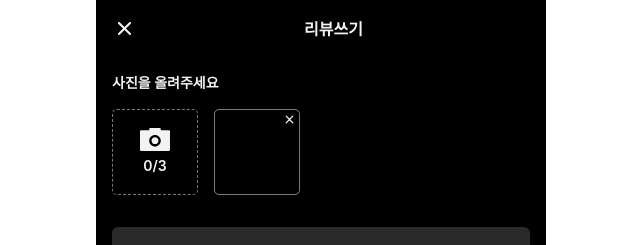
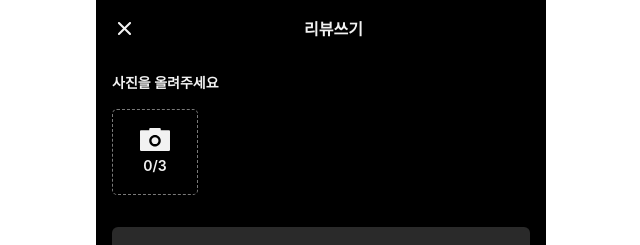
Before and after one commit to PhotoBoothMap/Client-web, a Next.js app in the folder photo-booth/: page /booth/1/review/create in a window 1280 px wide. Shown: the top 245 px of the page, without its empty margins (319-959 px from the left). Built offline with nearby package versions, Linux system fonts and the light colour scheme.

Commit message:
😺[CHORE] registered photo (#14)

```diff
--- a/photo-booth/pages/booth/[boothId]/review/create.tsx
+++ b/photo-booth/pages/booth/[boothId]/review/create.tsx
@@ -62,11 +62,19 @@ const BoothReviewCreatePage = () => {
                   </div>
                   <div className={`font-semibold text-sm`}>{photos.length}/3</div>
                 </RegisterPhotoBoxStyle>
-                <PreviewPhotoBoxStyle>
-                  <div className="delete-button cursor-pointer">
-                    <Image src={`/common/close.svg`} width={15} height={15} alt="사진 삭제 버튼" />
-                  </div>
-                </PreviewPhotoBoxStyle>
+                {photos.length > 0 &&
+                  photos.map((photoUrl) => (
+                    <PreviewPhotoBoxStyle photoUrl={photoUrl}>
+                      <div className="delete-button">
+                        <Image
+                          src={`/common/close.svg`}
+                          width={15}
+                          height={15}
+                          alt="사진 삭제 버튼"
+                        />
+                      </div>
+                    </PreviewPhotoBoxStyle>
+                  ))}
               </div>
             </div>
             <div className={`p-4`}>
--- a/photo-booth/styles/review/ReviewStyle.tsx
+++ b/photo-booth/styles/review/ReviewStyle.tsx
@@ -1,7 +1,7 @@
 import styled from 'styled-components';
 
-interface hamburgerInterface {
-  display: string;
+interface photoBoxInterface {
+  photoUrl: string;
 }
 
 export const BasicPhotoBoxStyle = styled.div`
@@ -37,11 +37,16 @@ export const PreviewPhotoBoxStyle = styled(BasicPhotoBoxStyle)`
   & {
     border: 1px solid #f2f2f280;
     position: relative;
+    background: url(${(props: photoBoxInterface) => props.photoUrl});
+    background-position: center;
+    background-size: cover;
 
     .delete-button {
+      height: fit-content;
       position: absolute;
       top: 2px;
       right: 2px;
+      cursor: pointer;
     }
   }
 `;
```
